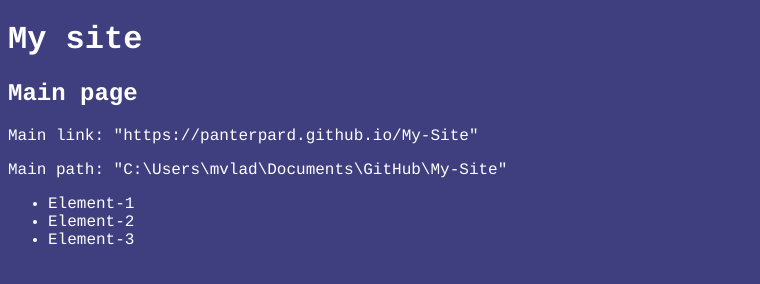
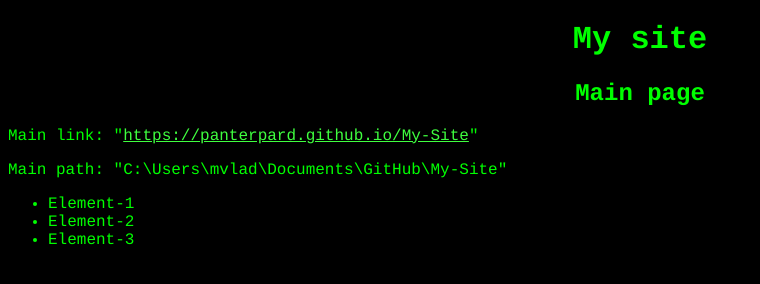
Before and after one commit to PanterPard/My-Site, a plain HTML site: page index.html in a window 1280 px wide. Shown: the whole page, without its empty margins (0-760 px from the left). Drawn offline with Linux system fonts and the light colour scheme.

Commit message:
Update index.html

```diff
--- a/index.html
+++ b/index.html
@@ -3,11 +3,11 @@
     <head>
         <title>Main Page</title>
     </head>
-    <body text='ffffff' bgcolor='3f3f7f'>
-        <font color='ffffff' face='courier' size='3'>
-        <h1>My site</h1>
-        <h2>Main page</h2>
-        <p>Main link: "https://panterpard.github.io/My-Site"</p>
+    <body text="00ff00" bgcolor="000000" link="3fff3f" vlink="007f00" alink="ffffff">
+        <font face="courier" size='3' color="00ff00">
+        <h1 align="center">My site</h1>
+        <h2 align="center">Main page</h2>
+        <p>Main link: "<a href="https://panterpard.github.io/My-Site">https://panterpard.github.io/My-Site</a>"</p>
         <p>Main path: "C:\Users\mvlad\Documents\GitHub\My-Site"</p>
         <ul>
             <li>Element-1</li>
```
